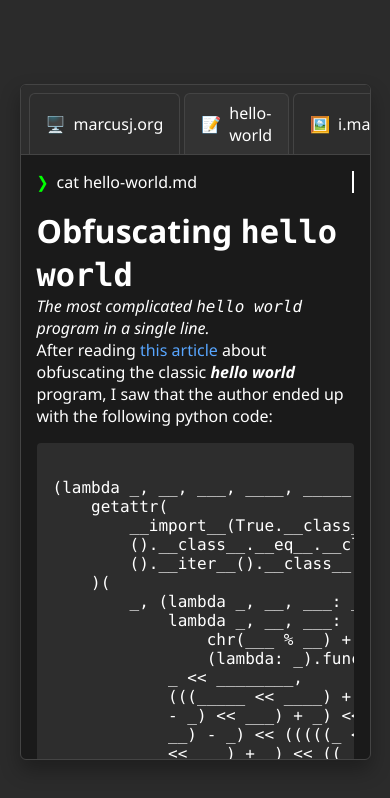
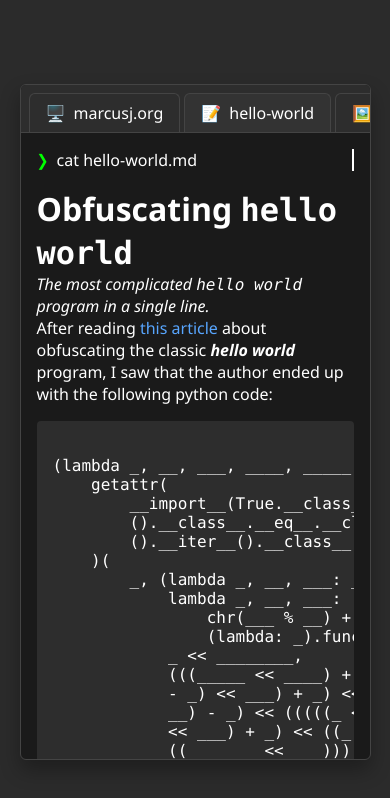
Before and after one commit to AgeOfMarcus/new-terminal-portfolio, a website: page hello-world.html in a window 390 px wide. Drawn offline with Linux system fonts and the light colour scheme.

Commit message:
let tab nav scroll on mobile

```diff
--- a/hello-world.html
+++ b/hello-world.html
@@ -45,6 +45,9 @@
             background-color: var(--tab-bg);
             padding: 8px 8px 0 8px;
             border-bottom: 1px solid var(--border-color);
+            overflow-x: auto;
+            white-space: nowrap;
+            -webkit-overflow-scrolling: touch;
         }
 
         .tab {
@@ -60,6 +63,7 @@
             gap: 8px;
             margin-right: 4px;
             text-decoration: none;
+            flex-shrink: 0;
         }
 
         .tab.active {
```
Also changed, not shown: i-marcusj-org.html (+4 -0 lines), index.html (+4 -0 lines), repl-email.html (+4 -0 lines).
